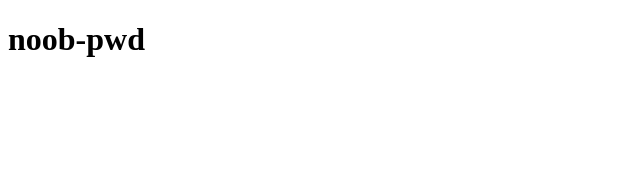
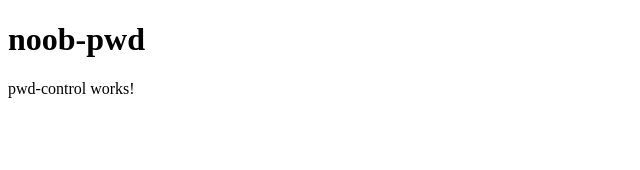
Before and after one commit to keesj/angular-noob-pwd, an Angular app: page / in a window 1280 px wide. Shown: the top 170 px of the page, without its empty margins (0-640 px from the left). Built offline with nearby package versions, Linux system fonts and the light colour scheme.

Commit message:
ng generate component pwd-control

```diff
--- a/src/app/app.component.html
+++ b/src/app/app.component.html
@@ -1 +1,3 @@
 <h1>{{title}}</h1>
+
+<app-pwd-control></app-pwd-control>
--- a/src/app/app.module.ts
+++ b/src/app/app.module.ts
@@ -2,10 +2,12 @@ import { NgModule } from '@angular/core';
 import { BrowserModule } from '@angular/platform-browser';
 
 import { AppComponent } from './app.component';
+import { PwdControlComponent } from './pwd-control/pwd-control.component';
 
 @NgModule({
   declarations: [
-    AppComponent
+    AppComponent,
+    PwdControlComponent
   ],
   imports: [
     BrowserModule
--- /dev/null
+++ b/src/app/pwd-control/pwd-control.component.html
@@ -0,0 +1 @@
+<p>pwd-control works!</p>
--- /dev/null
+++ b/src/app/pwd-control/pwd-control.component.ts
@@ -0,0 +1,15 @@
+import { Component, OnInit } from '@angular/core';
+
+@Component({
+  selector: 'app-pwd-control',
+  templateUrl: './pwd-control.component.html',
+  styleUrls: ['./pwd-control.component.css']
+})
+export class PwdControlComponent implements OnInit {
+
+  constructor() { }
+
+  ngOnInit(): void {
+  }
+
+}
```
Also changed, not shown: src/app/pwd-control/pwd-control.component.css (added), 2 other files (tests, documents, lock files or other folders).
